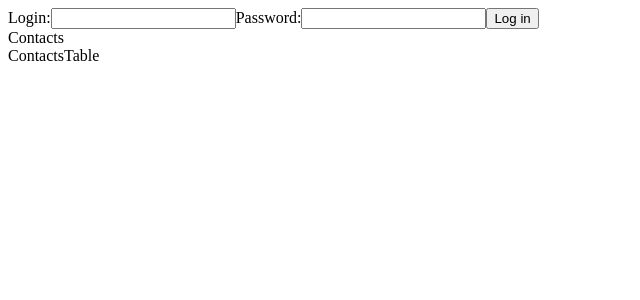
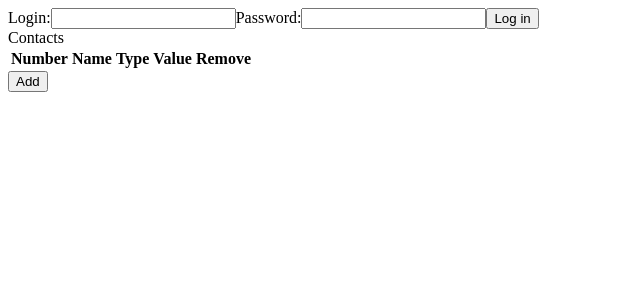
Before and after one commit to alexstr2011/private-office, a React (Create React App) app: page / in a window 1280 px wide. Shown: the top 300 px of the page, without its empty margins (0-640 px from the left). Built offline with nearby package versions, Linux system fonts and the light colour scheme.

Commit message:
Add contact-item component

```diff
--- /dev/null
+++ b/src/components/contact-item.tsx
@@ -0,0 +1,31 @@
+import React, {FC} from "react";
+import {IContact} from "../store/reducers/contacts/types";
+
+interface IContactItemProps {
+    contact: IContact;
+    number: number;
+}
+
+const ContactItem: FC<IContactItemProps> = ({contact, number}) => {
+    return (
+        <tr>
+            <td>
+                {number}
+            </td>
+            <td>
+                {contact.name}
+            </td>
+            <td>
+                {contact.type}
+            </td>
+            <td>
+                {contact.value}
+            </td>
+            <td>
+                <button data-id={contact.id}>Remove</button>
+            </td>
+        </tr>
+    );
+}
+
+export default ContactItem;
--- a/src/components/contacts-table.tsx
+++ b/src/components/contacts-table.tsx
@@ -1,8 +1,42 @@
-import React from "react";
+import React, {FC} from "react";
+import {IContact} from "../store/reducers/contacts/types";
+import ContactItem from "./contact-item";
 
-const ContactsTable = () => {
+interface IContactsTableProps {
+    contacts: Array<IContact>;
+    removeHandler: (id: number) => void;
+}
+
+const ContactsTable: FC<IContactsTableProps> = ({contacts, removeHandler}) => {
+    const removeClickHandler = (e: React.MouseEvent<HTMLTableElement>) => {
+        if (e.target instanceof HTMLElement) {
+            const id = Number(e.target.dataset.id);
+            if (!isNaN(id)) {
+                removeHandler(id);
+            }
+        }
+    }
+
     return (
-        <div>ContactsTable</div>
+        <div>
+            <table onClick={removeClickHandler}>
+                <thead>
+                <tr>
+                    <th>Number</th>
+                    <th>Name</th>
+                    <th>Type</th>
+                    <th>Value</th>
+                    <th>Remove</th>
+                </tr>
+                </thead>
+                <tbody>
+                {
+                    contacts.map((item, index) =>
+                        <ContactItem contact={item} key={item.id} number={index + 1}/>)
+                }
+                </tbody>
+            </table>
+        </div>
     );
 }
 
--- a/src/pages/contacts.tsx
+++ b/src/pages/contacts.tsx
@@ -1,10 +1,31 @@
 import React from "react";
 import ContactsTable from "../components/contacts-table";
+import {useTypedSelector} from "../store/hooks/useTypedSelector";
+import {useDispatch} from "react-redux";
+import {allActionCreators} from "../store/reducers/action-creators";
+import {ContactTypesEnum} from "../store/reducers/contacts/types";
 
 const Contacts = () => {
+    const contacts = useTypedSelector(state => state.contacts.contacts);
+    const dispatch = useDispatch();
+
+    const addClickHandler = () => {
+      dispatch(allActionCreators.ContactsActionCreators.Add({
+          id: Date.now(),
+          name: 'Name1',
+          type: ContactTypesEnum.PHONE,
+          value: '1234567890'
+      }))
+    };
+
+    const removeHandler = (id: number) => {
+        dispatch(allActionCreators.ContactsActionCreators.Remove(id));
+    }
+
     return (
         <div>Contacts
-            <ContactsTable/>
+            <ContactsTable contacts={contacts} removeHandler={removeHandler} />
+            <button onClick={addClickHandler}>Add</button>
         </div>
     );
 }
--- /dev/null
+++ b/src/store/hooks/useTypedSelector.ts
@@ -0,0 +1,4 @@
+import {TypedUseSelectorHook, useSelector} from "react-redux";
+import {RootState} from "../index";
+
+export const useTypedSelector: TypedUseSelectorHook<RootState> = useSelector;
--- a/src/store/reducers/index.ts
+++ b/src/store/reducers/index.ts
@@ -1,7 +1,9 @@
 import auth from "./auth";
 import contacts from "./contacts"
 
-export default {
+const reducers = {
     auth,
     contacts
 }
+
+export default reducers;
```
